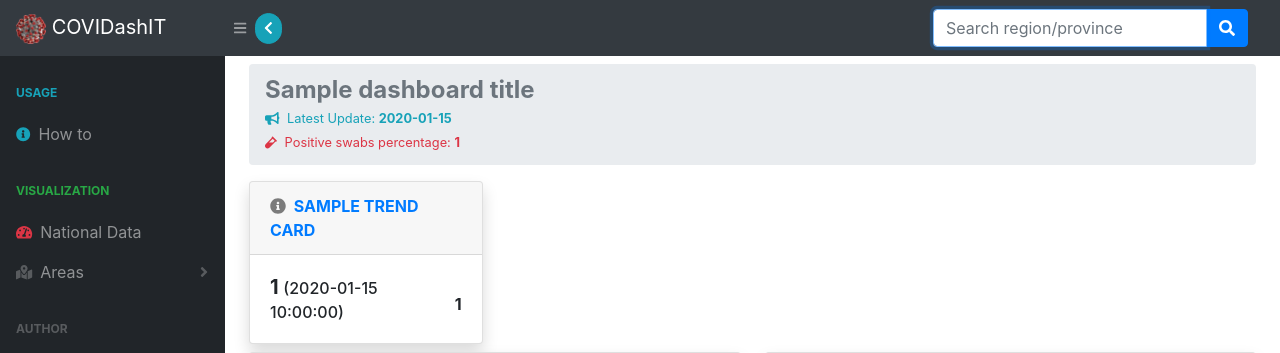
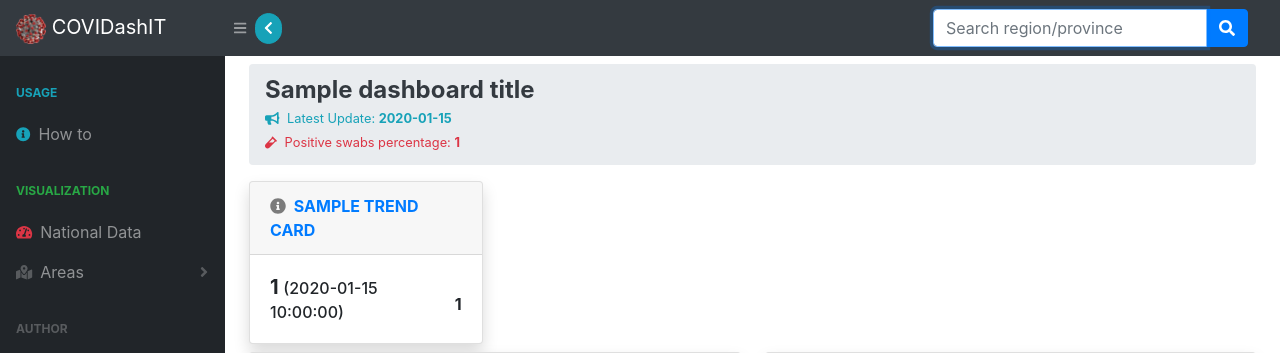
Before and after one commit to fabriziomiano/covidashit, a Flask app: template app/templates/dashboard.html in a window 1280 px wide. Shown: the top 353 px of the page. Run offline with Flask 2, Linux system fonts and the light colour scheme; the template is opened without the code that fills it: most values are stand-ins (such as "Sample title", 1, 10 or a date in 2020); some libraries are stand-ins or nearby versions.

Commit message:
minor style fix

```diff
--- a/app/templates/dashboard.html
+++ b/app/templates/dashboard.html
@@ -7,7 +7,7 @@
             <div class="container-fluid">
                 <!-- Breadcrumb -->
                 <ol class="breadcrumb mt-2">
-                    <li class="breadcrumb-item active">
+                    <li class="breadcrumb-item text-dark">
                         <a class="h4 font-weight-bolder">
                             {{ dashboard_title }}
                         </a>
--- a/app/templates/dashboard/cards.html
+++ b/app/templates/dashboard/cards.html
@@ -11,7 +11,7 @@
 
                     <div class="row no-gutters align-items-center">
 
-                        <div class="col mr-2">
+                        <div class="col">
                             <div class="h5 mb-0 font-weight-bold text-gray-8000">
                                 {{ t.count }} <small class="h6">({{ t.today_yesterday_diff }})</small>
                             </div>
```
